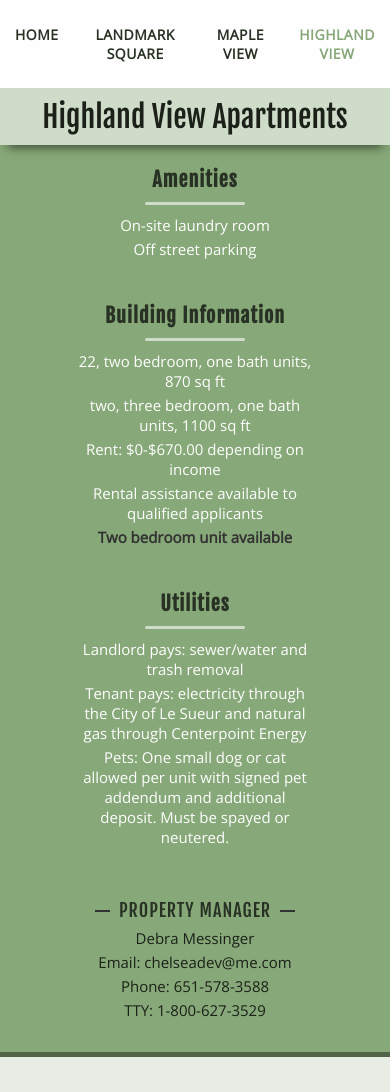
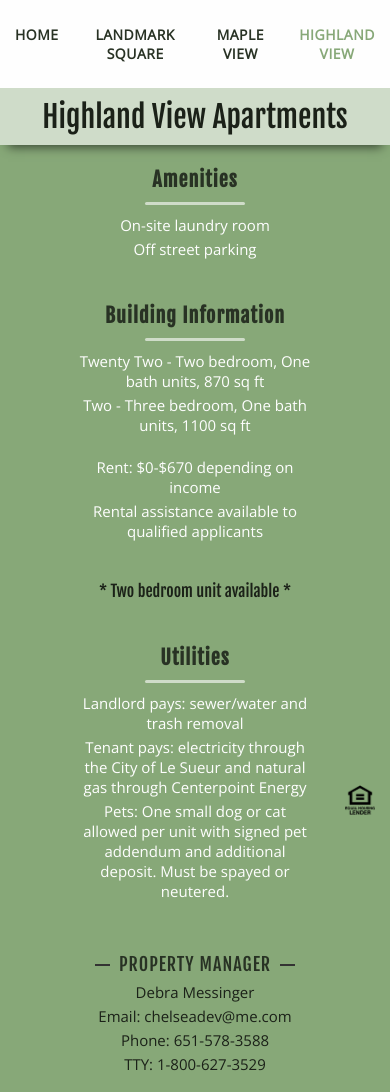
Before and after one commit to brothernk/Chelsea-Development, a PHP site: page /highland.html in a window 390 px wide. Shown: the top 1092 px of the page. Run offline with PHP 8.4, Linux system fonts and the light colour scheme; some libraries are stand-ins or nearby versions.

Commit message:
equal housing logo

```diff
--- a/assets/css/style.css
+++ b/assets/css/style.css
@@ -15,6 +15,14 @@ p, li /* Homepage Adress & List of Amenities */{
 img, iframe{
     box-shadow: 5px 5px 11px #364330;
     width:400px;
+}
+
+#equal-logo {
+    box-shadow: none;
+    max-width: 35px;
+    position: absolute;
+    top:15px;
+    right:15px;
 }
 
 /* Homepage ============================================================*/
@@ -163,8 +171,8 @@ hr /*Decorative Line under Headers */{
 }
 
 .vacancy{
-    font-weight: bolder;
-   color: #333;
+    font:16px "Fjalla One";
+    color: #1b2118;
 }
 
 .amenity-title /* Header for all Building Details Sub Categories */ {
@@ -305,17 +313,6 @@ h4 /* Rental Application (PDF) */{
     to {opacity: 1}
 }
 
-/* Sticky Header ================================================ */
-/* .sticky {
-    position: fixed;
-    top: 0;
-    width: 100%;
-}
-
-#test-header {
-    overflow: hidden;
-} */
-
 /* Screen Responsive ==========================================================*/
 @media only screen and (max-width: 1150px) {
     h1{
@@ -449,7 +446,7 @@ h4 /* Rental Application (PDF) */{
     img, iframe{
         width: 80vw !important;
         margin:0 auto;
-        max-height: 250px;
+        max-height: 300px;
     }
 
     h3 {
@@ -475,5 +472,10 @@ h4 /* Rental Application (PDF) */{
     }
     .fa-angle-right {
         right:-15px;
-     }
+    }
+    #equal-logo {
+        position: fixed;
+        max-width: 30px;
+        top:93vh;
+    }
 }
--- a/highland.html
+++ b/highland.html
@@ -34,11 +34,13 @@
 
             <div class="amenities">
                 <p class="amenity-title">Building Information</p><hr>
-                    <p>22, two bedroom, one bath units, 870 sq ft</p>
-                    <p>two, three bedroom, one bath units, 1100 sq ft</p>
-                    <p>Rent: $0-$670.00 depending on income</p>
+                    <p>Twenty Two - Two bedroom, One bath units, 870 sq ft</p>
+                    <p>Two - Three bedroom, One bath units, 1100 sq ft</p>
+                    <br>
+                    <p>Rent: $0-$670 depending on income</p>
                     <p>Rental assistance available to qualified applicants</p>
-                    <p class="vacancy">Two bedroom unit available</p>
+                    <br><br>
+                    <p class="vacancy">* Two bedroom unit available *</p>
             </div>
 
             <div class="amenities">
@@ -75,6 +77,8 @@
         </div>
     </div>
 
+    <img src="./assets/css/housing-logo.png" alt="Equal Housing Opportunity" id="equal-logo">
+
 <script type="text/javascript" src="https://cdnjs.cloudflare.com/ajax/libs/jquery/3.2.1/jquery.min.js"></script>
 <script type="text/javascript" src="assets/javascript/app.js"></script>
 </body>
--- a/home.html
+++ b/home.html
@@ -44,6 +44,8 @@
         </div></a>
     </div>
 
+    <img src="./assets/css/housing-logo.png" alt="Equal Housing Opportunity" id="equal-logo">
+
 <script type="text/javascript" src="https://cdnjs.cloudflare.com/ajax/libs/jquery/3.2.1/jquery.min.js"></script>
 <script type="text/javascript" src="assets/javascript/home.js"></script>
 </body>
```
Also changed, not shown: landmark.html (+12 -6 lines), maple.html (+9 -5 lines), assets/css/funky-lines.png (deleted), assets/css/housing-logo.png (added), 1 other file.
